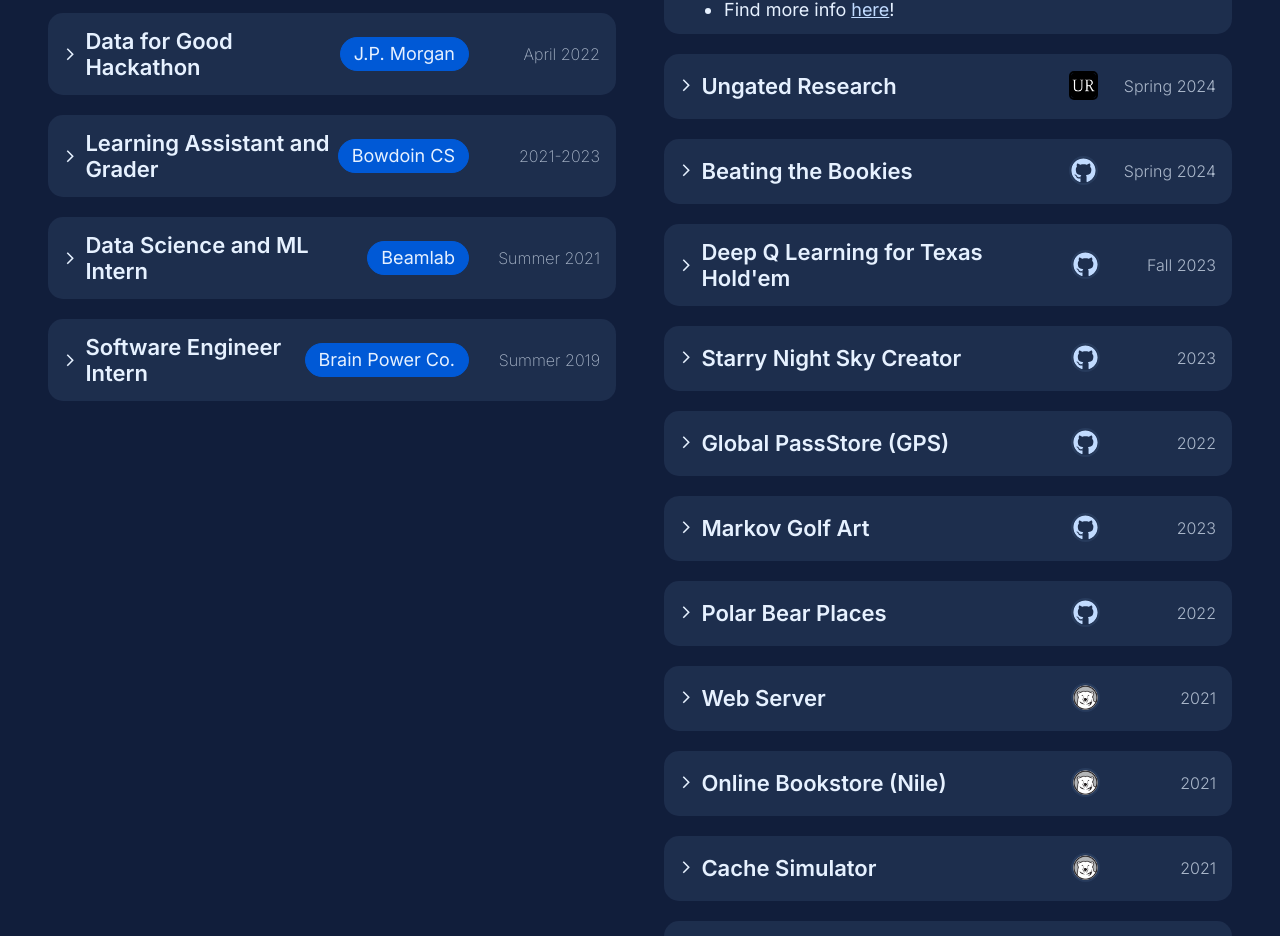
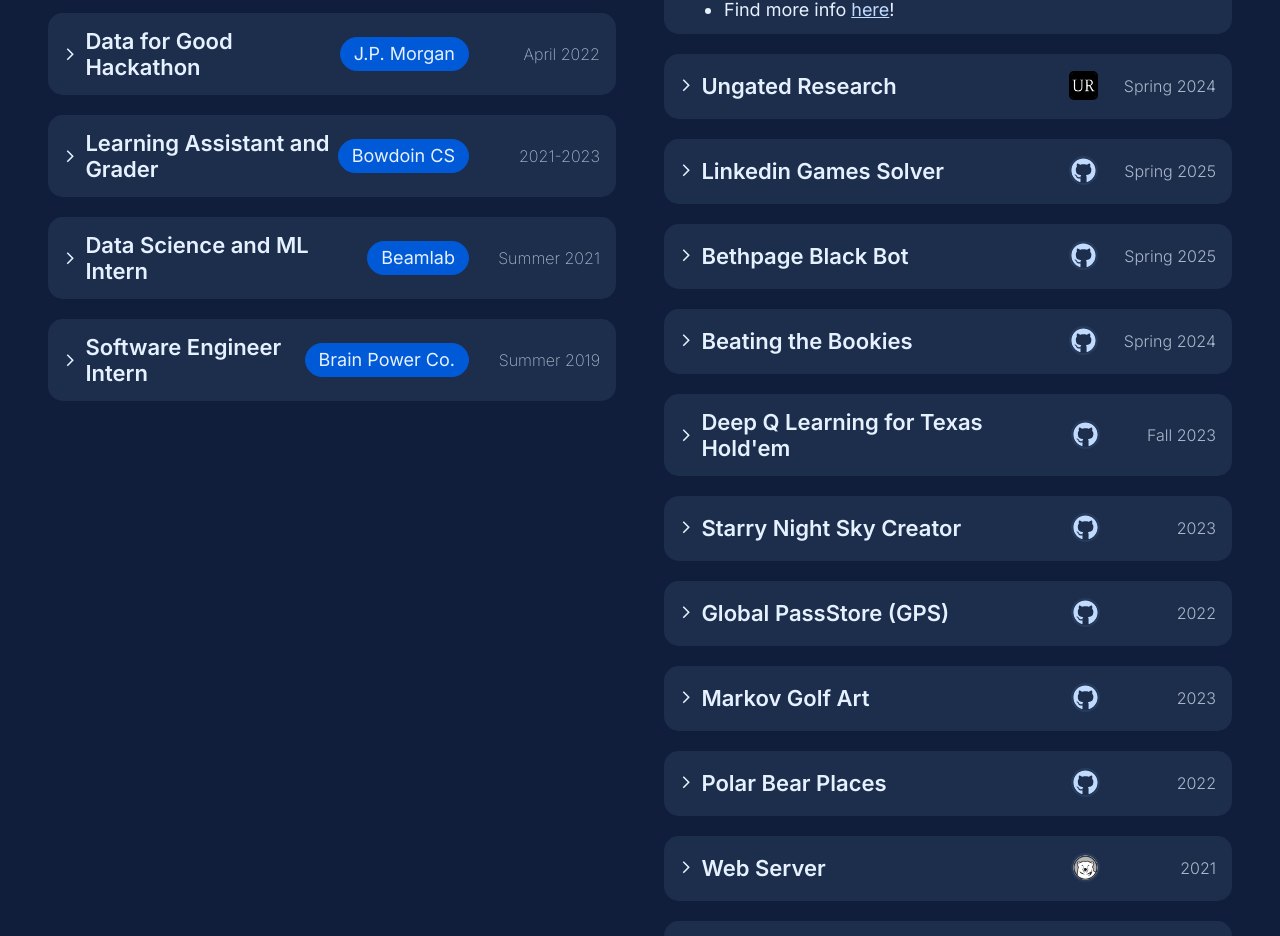
Before and after one commit to zanebookbinder/zanebookbinder.github.io, a React (Create React App) app in the folder personal-website/: page /#/experience in a window 1280 px wide. Shown: the part 773-1709 px from the top of the page. Built offline with nearby package versions, Linux system fonts and the light colour scheme; a web font is replaced by a local one.

Commit message:
Added new projects

```diff
--- a/personal-website/src/components/ExperiencePage/ExperiencePage.js
+++ b/personal-website/src/components/ExperiencePage/ExperiencePage.js
@@ -279,6 +279,46 @@
                             startOpen={openItem === "ungated"}
                         />
                     </div>
+                    <div id="linkedin-games-solver">
+                        <ProjectBlock
+                            title="Linkedin Games Solver"
+                            date="Spring 2025"
+                            programmingLanguages={[
+                                "Python",
+                                "Selenium",
+                            ]}
+                            details={[
+                                "A Pip package that automatically solves the LinkedIn games Zip, Tango, and Queens",
+                                "Efficient algorithms complete all games in under 1 second",
+                                "Uses Selenium to navigate to game, scrape information from game board, and fill in solution",
+                                "Includes a CLI interface with a navigatable list structure and repeatable solving"
+                            ]}
+                            link="https://github.com/zanebookbinder/LinkedIn-Games-Solver"
+                            startOpen={openItem === "linkedin-games-solver"}
+                        />
+                    </div>
+                    <div id="bethpage-black-bot">
+                        <ProjectBlock
+                            title="Bethpage Black Bot"
+                            date="Spring 2025"
+                            programmingLanguages={[
+                                "Python",
+                                "JavaScript",
+                                "HTML/CSS",
+                                "Shell",
+                                "AWS (various services)"
+                            ]}
+                            details={[
+                                "WORK IN PROGRESS",
+                                "An application built on AWS that notifies registered users of open tee times at Bethpage Black golf course on Long Island",
+                                "Allows users to configure notification requirements such as days of the week, times of day, and minimum number of players",
+                                "Uses AWS Lambda, DynamoDB, Amplify, Cognito, EMS, and Secrets Manager",
+                                "Was used to secure a 1:30pm tee time on a Saturday in June 2025 (nearly impossible to get even a weekday evening tee time normally, but especially with the Ryder Cup coming up!)"
+                            ]}
+                            link="https://github.com/zanebookbinder/Bethpage-Black-Bot"
+                            startOpen={openItem === "bethpage-black-bot"}
+                        />
+                    </div>
                     <div id="fml-final-project">
                         <ProjectBlock
                             title="Beating the Bookies"
--- a/personal-website/src/components/HomePage/HomePage.js
+++ b/personal-website/src/components/HomePage/HomePage.js
@@ -9,6 +9,8 @@
 import UngatedImage from "../../images/ungated.jpg";
 import DattoImage from "../../images/bridgewater.jpg";
 import BTBImage from "../../images/beating-the-bookies.jpg";
+import LinkedInGamesSolver from "../../images/linkedin-games-solver.jpg";
+import BethpageBlackBot from "../../images/bethpage-black-bot.jpg";
 
 function HomePage() {
     const quickLinks = (
@@ -108,6 +110,20 @@
                     description="Combining NBA stat data with sportsbook data to build a profitable betting strategy"
                     link="fml-final-project"
                 />
+                <HomePageBlock
+                    title="LinkedIn Games Solver"
+                    image={LinkedInGamesSolver}
+                    position="Independent Project"
+                    description="Solving LinkedIn games in under 1 second with web scraping and efficient algorithms"
+                    link="linkedin-games-solver"
+                />
+                <HomePageBlock
+                    title="Bethpage Black Bot"
+                    image={BethpageBlackBot}
+                    position="Independent Project"
+                    description="Securing tee times at Bethpage Black through an AWS-based automated web scraping and notification service"
+                    link="bethpage-black-bot"
+                />
             </div>
         </div>
     );
```
Also changed, not shown: personal-website/src/images/bethpage-black-bot.jpg (added), personal-website/src/images/linkedin-games-solver.jpg (added).
